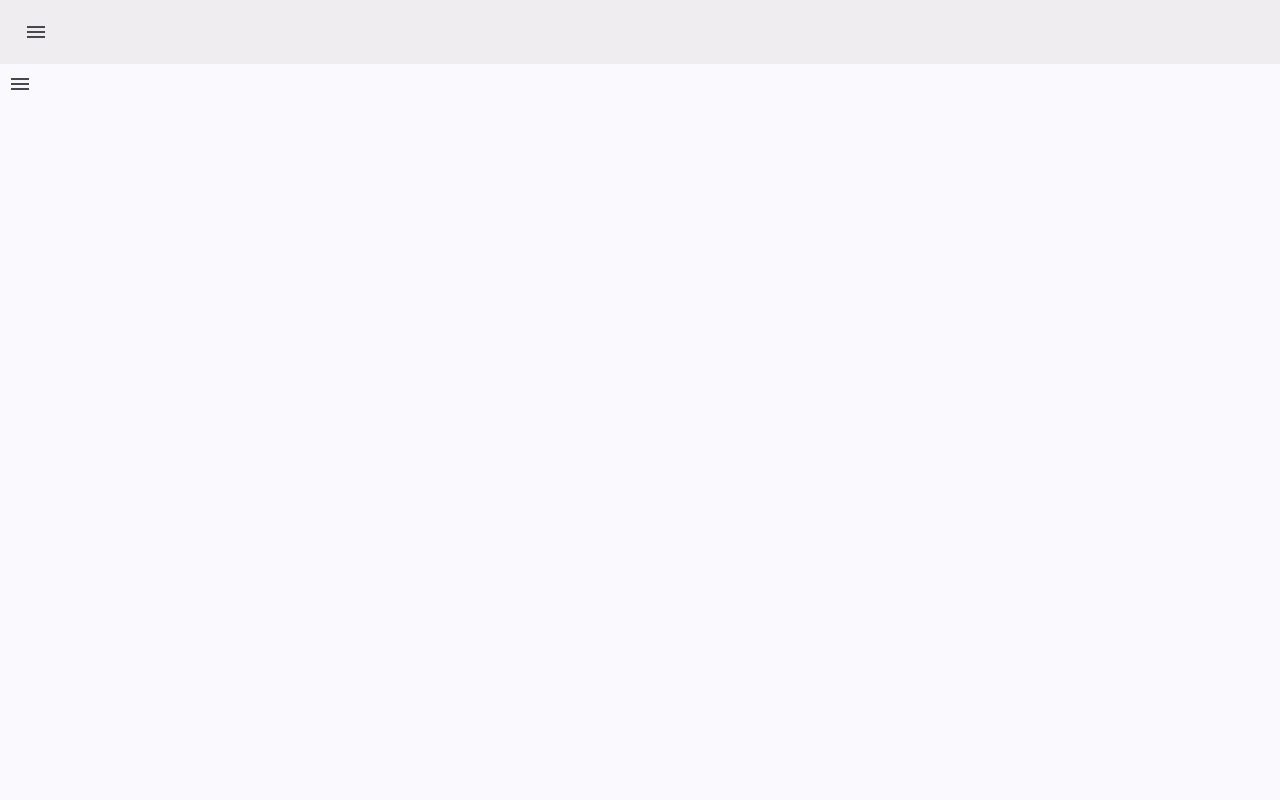
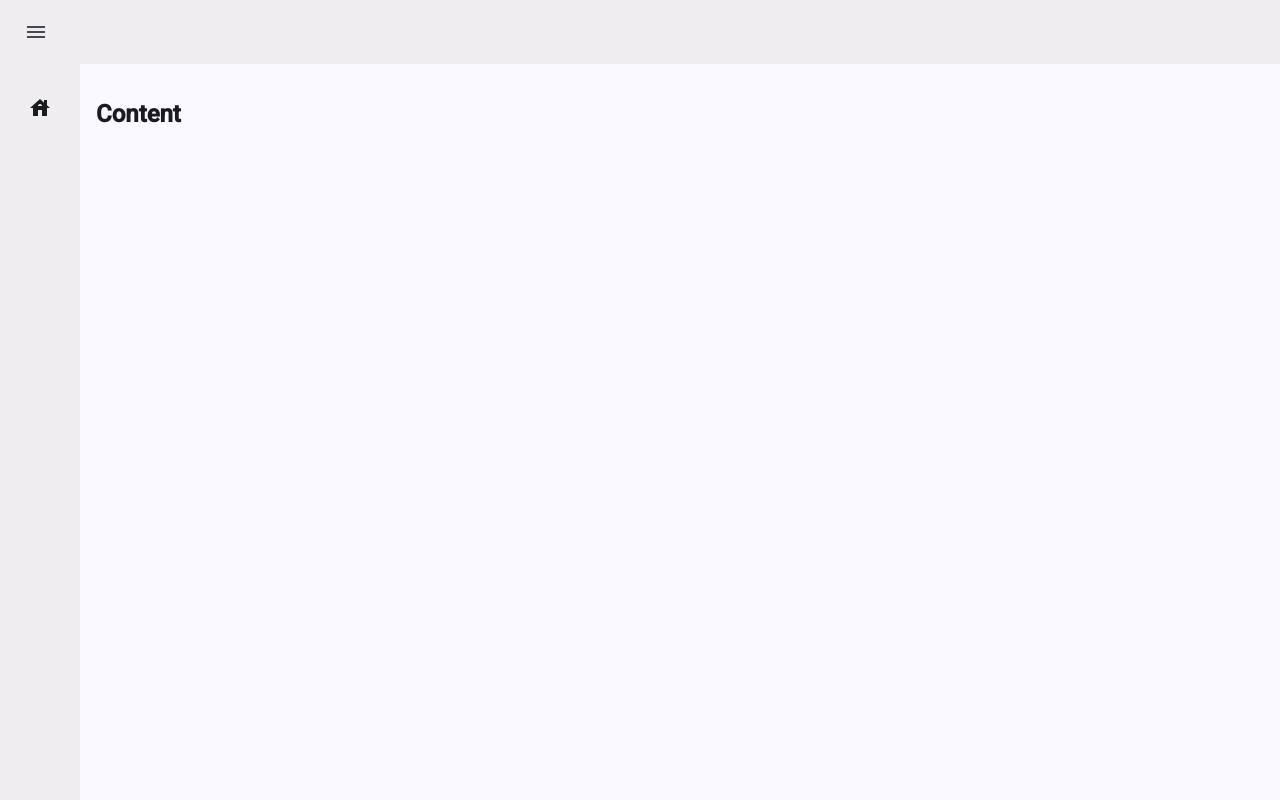
Before and after one commit to TarasHamkalo/ux-plagdet, an Angular app: page / in a window 1280 px wide. Built offline with nearby package versions, Linux system fonts and the light colour scheme.

Commit message:
feat(home): add home which manages sidenav and content

```diff
--- a/src/app/home/home.component.css
+++ b/src/app/home/home.component.css
@@ -1,3 +1,49 @@
 .home {
   height: 100%;
 }
+
+.sidenav {
+  height: 100%;
+  padding: 12px;
+  border-radius: 0;
+  background-color: var(--mat-sys-surface-container);
+  width: 80px;
+  /*transition: width 0.3s ease;*/
+}
+
+.rail {
+  display: flex;
+
+  width: 80px;
+
+  padding: 12px 0 56px 0;
+  gap: 12px;
+
+  flex-direction: column;
+  justify-content: center;
+  align-items: center;
+
+  border-radius: 0;
+}
+
+.drawer {
+  display: flex;
+  width: 360px;
+  /*padding: 12px;*/
+  flex-direction: column;
+  align-items: flex-start;
+  flex-shrink: 0;
+
+}
+
+.nav-item {
+  display: flex;
+  justify-items: center;
+  align-items: center;
+  gap: 1rem;
+  /*padding: 0.75rem;*/
+}
+
+mat-sidenav-content {
+  padding: 1rem;
+}
--- a/src/app/home/home.component.html
+++ b/src/app/home/home.component.html
@@ -1,21 +1,26 @@
-<mat-sidenav-container class="home">
-  <mat-sidenav #drawer>
+<mat-sidenav-container class="home" autosize="true">
+  <mat-sidenav class="sidenav drawer"
+     [class.drawer]="isSidenavOpen()"
+     opened="true"
+     mode="side">
+
     <mat-nav-list>
-      <a mat-list-item>link 1</a>
-      <a mat-list-item>link 2</a>
-      <a mat-list-item>link 3</a>
+
+      <a mat-list-item>
+        <span class="nav-item">
+          <mat-icon>house</mat-icon>
+          @if (isSidenavOpen()) {
+            <span>Dashboard</span>
+          }
+        </span>
+
+      </a>
+
     </mat-nav-list>
   </mat-sidenav>
 
   <mat-sidenav-content>
-    <button
-      type="button"
-      aria-label="toggle sidenav"
-      mat-icon-button
-      (click)="drawer.toggle()">
-
-      <mat-icon aria-label="side nav toggle icon">menu</mat-icon>
-    </button>
+    <h2>Content</h2>
   </mat-sidenav-content>
 
 </mat-sidenav-container>
--- a/src/app/home/home.component.ts
+++ b/src/app/home/home.component.ts
@@ -1,8 +1,7 @@
-import {Component} from '@angular/core';
+import {Component, signal} from '@angular/core';
 import {MatSidenav, MatSidenavContainer, MatSidenavContent} from "@angular/material/sidenav";
-import {MatNavList, MatListItem} from "@angular/material/list";
+import {MatListItem, MatNavList} from "@angular/material/list";
 import {MatIcon} from "@angular/material/icon";
-import {MatIconButton} from "@angular/material/button";
 
 // Combines side navigation-gen and content
 @Component({
@@ -10,10 +9,17 @@ import {MatIconButton} from "@angular/material/button";
   imports: [
     MatNavList, MatListItem,
     MatSidenav, MatSidenavContainer, MatSidenavContent,
-    MatIcon, MatIconButton
+    MatIcon
   ],
   templateUrl: './home.component.html',
   styleUrl: './home.component.css'
 })
 export class HomeComponent {
+
+  public isSidenavOpen = signal(false);
+
+  toggleSideNav() {
+    this.isSidenavOpen.update(b => !b)
+  }
+
 }
```
